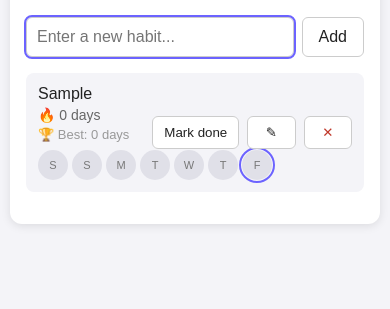
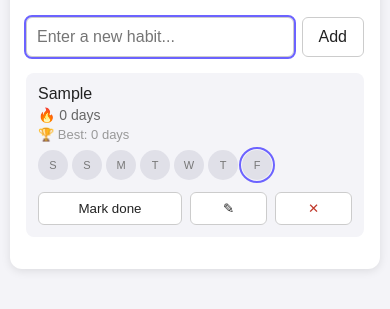
Before and after one commit to nkirukajane/habit-tracker, a plain HTML site: page index.html in a window 390 px wide. Both pictures are taken after typing "Sample" into the empty fields and a click on the button "Add". Shown: the part 79-388 px from the top of the page. Drawn offline with Linux system fonts and the light colour scheme.

Commit message:
Mobile layout fixed

```diff
--- a/style.css
+++ b/style.css
@@ -42,6 +42,12 @@
   box-sizing: border-box;
 }
 
+html,
+body {
+  max-width: 100%;
+  overflow-x: hidden;
+}
+
 body {
   font-family: Arial, Helvetica, sans-serif;
   background-color: var(--bg-page);
@@ -57,7 +63,7 @@ input {
   border-radius: 6px;
 }
 .app {
-  max-width: 500px;
+  width: 50%;
   margin: 40px auto;
   background-color: var(--bg-card);
   padding: 24px;
@@ -87,6 +93,7 @@ h1 {
   flex: 1;
   padding: 10px;
   font-size: 16px;
+  min-width: 0;
 }
 
 #add-btn {
@@ -109,6 +116,8 @@ h1 {
   margin-top: 8px;
   background-color: var(--bg-row);
   border-radius: 8px;
+  flex-wrap: wrap;
+  gap: 10px;
 }
 
 #habit-list li.done {
@@ -193,16 +202,7 @@ h1 {
   border-radius: 6px;
 }
 
-#habit-input {
-  min-width: 0;
-}
-
-.habit-list li {
-  flex-wrap: wrap;
-  gap: 10px;
-}
 .habit-info {
-  flex: 1 1 180px;
   min-width: 0;
 }
 .habit-info span {
@@ -229,13 +229,28 @@ h1 {
   .app {
     margin: 10px auto;
     padding: 16px;
+    width: 100%;
   }
   h1 {
     font-size: 24px;
   }
   .actions {
     flex: 1 1 100%;
+    width: 100%;
   }
+
+  #habit-list li .habit-info {
+    width: 100%;
+  }
+  /* added after creating li element in the javascript */
+  #habit-list li {
+    display: flex;
+    flex-direction: column;
+    justify-content: space-between;
+    align-items: center;
+    gap: 12px;
+  }
+
   #habit-list li .actions button {
     flex: 1;
     padding: 8px 4px;
```
